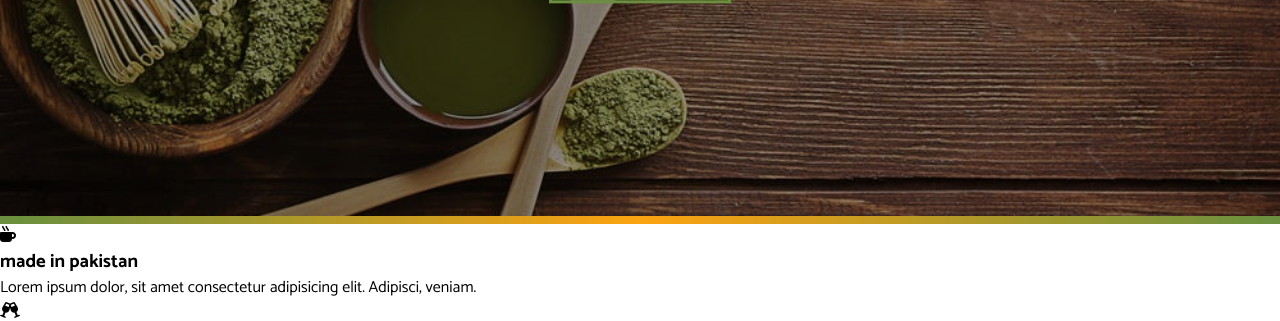
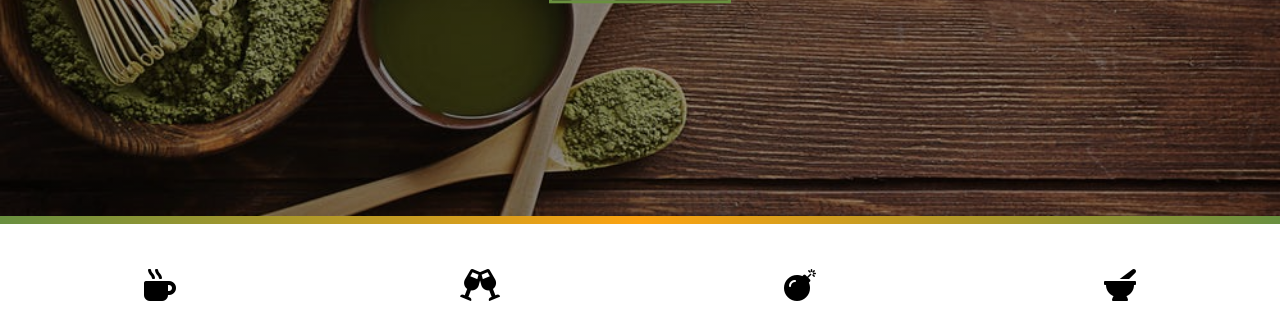
Before and after one commit to arsalan601/Tea-station-project, a plain HTML site: page index.html in a window 1280 px wide. Shown: the part 584-905 px from the top of the page. Drawn offline with Linux system fonts and the light colour scheme; a web font is replaced by a local one.

Commit message:
skills section completed

```diff
--- a/index.html
+++ b/index.html
@@ -33,12 +33,13 @@
 <!-- end  content divider -->
 
 <!-- section  -->
-<section>
+<section class="skills">
 <!-- skills  -->
 
 <article class="skill">
-
+<span class="skill-icon">
 <i class="fas fa-mug-hot"></i>
+</span>
 <h3 class="skill-title">made in pakistan</h3>
 <p class="skill-para">Lorem ipsum dolor, sit amet consectetur adipisicing elit. Adipisci, veniam.</p>
 
@@ -53,8 +54,9 @@
 
 
 <article class="skill">
-
+  <span class="skill-icon">
   <i class="fas fa-glass-cheers"></i>
+  </span>
   <h3 class="skill-title">relexation</h3>
   <p class="skill-para">Lorem ipsum dolor, sit amet consectetur adipisicing elit. Adipisci, veniam.</p>
 
@@ -69,8 +71,8 @@
 
 
   <article class="skill">
-
-    <i class="fas fa-bomb"></i>
+    <span class="skill-icon">
+    <i class="fas fa-bomb"></i> </span>
     <h3 class="skill-title">energy</h3>
     <p class="skill-para">Lorem ipsum dolor, sit amet consectetur adipisicing elit. Adipisci, veniam.</p>
 
@@ -85,8 +87,8 @@
 
 
     <article class="skill">
-
-      <i class="fas fa-mortar-pestle"></i>
+      <span class="skill-icon">
+      <i class="fas fa-mortar-pestle"></i> </span>
       <h3 class="skill-title">family reciepe </h3>
       <p class="skill-para">Lorem ipsum dolor, sit amet consectetur adipisicing elit. Adipisci, veniam.</p>
 
--- a/styles.css
+++ b/styles.css
@@ -21,6 +21,15 @@ body {
 }
 
 /* helper utility classses */
+
+/* clear fix */
+
+.clearfix::after,
+.clearfix::before {
+     content: "";
+     clear: both;
+     display: table;
+}
 
 a {
      text-decoration: none;
@@ -154,3 +163,58 @@ contect divider */
 }
 
 /* end content divider */
+
+/* Skill */
+
+.skills {
+     background-color: var(--mainGrey);
+}
+.skill {
+     padding: 2.5rem 0;
+     transition: var(--mainTransition);
+     text-align: center;
+}
+.skill-icon {
+     font-size: 2rem;
+     transition: var(--mainTransition);
+     display: inline-block;
+}
+.skill-title {
+     text-transform: uppercase;
+     letter-spacing: var(--letterSpacing);
+     margin-top: 15px;
+     color: var(--primaryColor);
+     transition: var(--mainTransition);
+}
+.skill-para {
+     transition: var(--mainTransition);
+     font-size: 1.2rem;
+     max-width: 13rem;
+
+     margin: 0 auto;
+     display: inline-block;
+}
+.skill:hover {
+     background-color: var(--primaryColor);
+}
+.skill:hover .skill-title {
+     color: var(--mainWhite);
+}
+.skill:hover .skill-icon {
+     transform: translateY(-5px);
+}
+
+@media screen and (min-width: 576px) {
+     .skill {
+          width: 50%;
+          float: left;
+     }
+}
+@media screen and (min-width: 1200px) {
+     .skill {
+          width: 25%;
+          float: left;
+     }
+}
+
+/* end skill */
```
